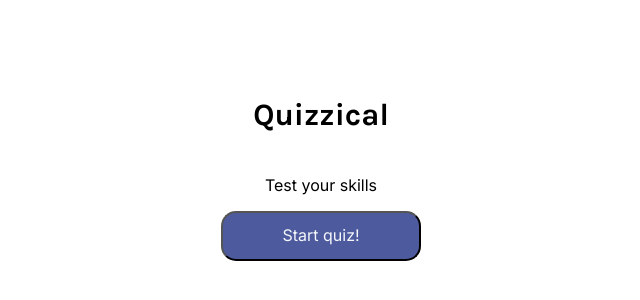
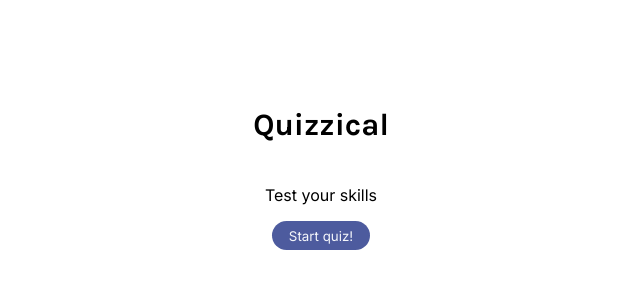
Before and after one commit to TomikxDDD/Quizzical, a React (Vite) app in the folder Quizzical/: page / in a window 1280 px wide. Shown: the part 242-542 px from the top of the page, without its empty margins (319-959 px from the left). Built offline with nearby package versions, Linux system fonts and the light colour scheme.

Commit message:
React router DOM added, minor changes in .css file. Custom hook 'useFetch' added

```diff
--- a/Quizzical/package.json
+++ b/Quizzical/package.json
@@ -10,7 +10,8 @@
   },
   "dependencies": {
     "react": "^18.2.0",
-    "react-dom": "^18.2.0"
+    "react-dom": "^18.2.0",
+    "react-router-dom": "^6.10.0"
   },
   "devDependencies": {
     "@types/react": "^18.0.26",
--- a/Quizzical/src/App.css
+++ b/Quizzical/src/App.css
@@ -1,4 +1,9 @@
 /*Welcome screen*/
+
+:root{
+  --clr-theme: #4D5B9E;
+  --clr-theme-dark: #333c6b;
+}
 
 body{
   min-height: 100vh;
@@ -33,21 +38,25 @@ body{
 
 }
 
-.start-quiz-button{
-  height: 50px;
-  width: 200px;
-  border-radius: 15px;
+.btn{
+  border: none;
+  border-radius: 100rem;
+  font-family: Inter;
+  font-size: 1rempx;
+  font-weight: 500;
+  text-align: center;
+  padding: 0.5em 1.25em;
+  cursor: pointer;
+  transition: 0.3s ease;
+  background: var(--clr-theme);
+  color: #F5F7FB;
+}
 
-  background: #4D5B9E;
+.btn:hover {
+  background: var(--clr-theme-dark);
+  color: #fff;
+}
 
-  color: #F5F7FB;
-  font-family: Inter;
-  font-size: 16px;
-  font-weight: 500;
-  line-height: 19px;
-  letter-spacing: 0em;
-  text-align: center;
-}
 
 /* QuestionScreen */
 .question-screen-container{
@@ -64,8 +73,6 @@ body{
   font-family: Karla;
   font-size: 2rem;
   font-weight: 700;
-  line-height: 19px;
-  letter-spacing: 0em;
   text-align: center;
 }
 
@@ -82,8 +89,6 @@ body{
   font-family: Karla;
   font-size: 1rem;
   font-weight: 700;
-  line-height: 19px;
-  letter-spacing: 0em;
   text-align: left;
 }
 
@@ -106,7 +111,7 @@ body{
   padding: 0.25rem 0.75rem;
 
   border-radius: 0.5rem;
-  border: 0.794239px solid #4D5B9E;
+  border: 0.794239px solid var(--clr-theme);
 
   background: transparent;
   color: #293264;
@@ -114,8 +119,6 @@ body{
   font-family: Inter;
   font-size: 0.75rem;
   font-weight: 500;
-  line-height: 1rem;
-  letter-spacing: 0em;
   text-align: center;
 }
 
@@ -126,17 +129,17 @@ body{
 }
 
 .answer:active{
-  background-color: #4D5B9E;
+  background-color: var(--clr-theme);
   color: white;
   cursor: pointer;
 }
 
 .answer-selected{
-  background: #4D5B9E;
+  background: var(--clr-theme);
   color: white;
 }
 .answer-selected:hover{
-  background: #394375;
+  background: var(--clr-theme-dark);
   color: white;
 }
 
@@ -146,32 +149,4 @@ body{
   width: 100%;
   background: #DBDEF0;
   margin: 1rem 0;
-
-
 }
-
-.btn-check-answers{
-  width: 180px;
-  height: 35px;
-
-  background: #4D5B9E;
-  border-radius: 10px;
-  border: none;
-  margin-top: 0.5rem;
-  cursor: pointer;
-
-  padding: 0.5rem 1.5rem;
-
-  color: #F5F7FB;
-  font-family: Inter;
-  font-size: 1rem;
-  font-weight: 600;
-  line-height: 12px;
-  letter-spacing: 0em;
-  text-align: center;
-}
-
-.btn-check-answers:hover{
-  background: #236;
-  font-weight: 700;
-}
--- a/Quizzical/src/App.jsx
+++ b/Quizzical/src/App.jsx
@@ -1,5 +1,6 @@
 import React from "react"
-import reactLogo from './assets/react.svg'
+import {BrowserRouter, Routes, Route} from "react-router-dom"
+
 import './App.css'
 
 import WelcomeScreen from "./components/WelcomeScreen.jsx"
@@ -7,18 +8,14 @@ import QuestionsScreen from "./components/QuestionsScreen.jsx"
 
 function App() {
 
-  const [showWelcomeScreen, setShowWelcomeScreen] = React.useState(true)
-
-  // console.log(showWelcomeScreen)
-
-  function startGame(){
-    setShowWelcomeScreen(oldShowWelcomeScreen => !oldShowWelcomeScreen)
-  }
-
   return (
     <div className="app-container">
-      {showWelcomeScreen && <WelcomeScreen startGame={startGame}/>}
-      {!showWelcomeScreen && <QuestionsScreen />}
+      <BrowserRouter>
+        <Routes>
+          <Route exact path='/' element={<WelcomeScreen/>} />
+          <Route path='/questions' element={<QuestionsScreen />} />
+        </Routes>
+      </BrowserRouter>
     </div>
   )
 }
--- a/Quizzical/src/components/AnswerField.jsx
+++ b/Quizzical/src/components/AnswerField.jsx
@@ -1,5 +1,3 @@
-import React from "react";
-import { memo } from "react";
 
 import { decodeTextFromAPI } from "../functions/Functions";
 
@@ -9,7 +7,6 @@ function AnswerField(props){
 
   let classNameAttr = props.selected ? "answer answer-selected" : "answer"
 
-  console.log(props.selected, classNameAttr)
   return(
     <>
       <p className={classNameAttr} onClick={() => props.handleClick(props.id)}> {decodedAnswerTxt} </p>
@@ -17,4 +14,4 @@ function AnswerField(props){
   )
 }
 
-export default memo(AnswerField)
+export default AnswerField
--- a/Quizzical/src/components/Question.jsx
+++ b/Quizzical/src/components/Question.jsx
@@ -1,14 +1,12 @@
-import React from "react";
+import { useState, useEffect} from "react"
 import {nanoid} from "nanoid"
 
 import AnswerField from "./AnswerField";
 import {shuffleArray, decodeTextFromAPI} from "../functions/Functions.js"
 
-import { memo } from "react";
-
 function Question(props){
 
-  const [answers, setAnswers] = React.useState([]) // React state for storing each answer as an object inside of an array of questions
+  const [answers, setAnswers] = useState([]) // React state for storing each answer as an object inside of an array of questions
 
   /**
    * Function to select a single answer within one question.
@@ -17,7 +15,6 @@ function Question(props){
    */
   function selectAnswer(id){
     setAnswers(oldAnswers => oldAnswers.map(oldAnswer => {
-      console.log(id, oldAnswer.id)
       if (id == oldAnswer.id) {
         return {...oldAnswer,
                 selected: true}
@@ -35,7 +32,7 @@ function Question(props){
   answersTxt = shuffleArray(answersTxt)
 
   // Update the answers state, right now only at the begginning of the application
-  React.useEffect(() => {
+  useEffect(() => {
     let objAnswers = answersTxt.map(ansTxt => {
       return {id:nanoid(),
         answerTxt: ansTxt,
@@ -65,4 +62,4 @@ function Question(props){
     </section>
   )
 }
-export default memo(Question)
+export default Question
--- a/Quizzical/src/components/QuestionsScreen.jsx
+++ b/Quizzical/src/components/QuestionsScreen.jsx
@@ -1,21 +1,16 @@
-import React from "react";
+import { useState, useEffect } from "react";
 import {nanoid} from "nanoid"
 
-import Question from "./Question.jsx"
-
-import { memo } from "react";
+import Question from "./Question.jsx";
 
 function QuestionsScreen(){
 
-  const [checkAnswers, setCheckAnswers] = React.useState(false)
+  const [checkAnswers, setCheckAnswers] = useState(false)
 
-  const [questionData, setQuestionData] = React.useState([])
-
-  // console.log(questionData)
-  // console.log(checkAnswers)
+  const [questionData, setQuestionData] = useState([])
 
   /* Calling open trivia database API */
-  React.useEffect(() => {
+  useEffect(() => {
     fetch("https://opentdb.com/api.php?amount=5")
       .then(res => res.json())
       .then(data => setQuestionData(data.results))
@@ -33,9 +28,9 @@ function QuestionsScreen(){
         <h2 className="question-screen-heading"> Test your skills </h2>
         {questions}
       </main>
-      <button type="button" className="btn-check-answers"> Check answers </button>
+      <button type="button" className="btn btn-check-answers"> Check answers </button>
     </>
   )
 }
 
-export default memo(QuestionsScreen)
+export default QuestionsScreen
--- a/Quizzical/src/components/WelcomeScreen.jsx
+++ b/Quizzical/src/components/WelcomeScreen.jsx
@@ -1,16 +1,14 @@
-import React from "react"
 
-export default function WelcomeScreen(props){
+import { Link } from "react-router-dom"
+
+export default function WelcomeScreen(){
   return(
     <>
       <h2 className="welcome-screen-h2"> Quizzical </h2>
       <p className="welcome-screen-p">Test your skills</p>
-      <button type='button'
-        className="start-quiz-button"
-        onClick={props.startGame}
-        >
-        Start quiz!
-      </button>
+      <Link to='/questions'>
+        <button type='button' className="btn start-quiz-button" >Start quiz! </button>
+      </Link>
     </>
   )
 }
--- a/Quizzical/src/functions/Functions.js
+++ b/Quizzical/src/functions/Functions.js
@@ -2,21 +2,17 @@
  * Shuffle algorithm taken from https://www.w3docs.com/snippets/javascript/how-to-randomize-shuffle-a-javascript-array.html
  */
 export function shuffleArray(arr) {
-  // Start from the last element and swap
-  // one by one. We don't need to run for
-  // the first element that's why i > 0
+
   for (let i = arr.length - 1; i > 0; i--) {
-    // pick a random index from 0 to i inclusive
-    const j = Math.floor(Math.random() * (i + 1)); // at random index
-    // Swap arr[i] with the element
+    const j = Math.floor(Math.random() * (i + 1));
     [arr[i], arr[j]] = [arr[j], arr[i]];
   }
   return arr
 }
 
-  /** Decoding the text from API call; Code taken from
-   * https://stackoverflow.com/questions/47962519/html-special-character-symbol-not-rendering-in-react-component
-  */
+/** Decoding the text from API call; Code taken from
+ * https://stackoverflow.com/questions/47962519/html-special-character-symbol-not-rendering-in-react-component
+*/
 export function decodeTextFromAPI(textToDecode){
   const parser = new DOMParser();
   const decodedQuestion = parser.parseFromString(textToDecode, 'text/html').body.textContent;
```
Also changed, not shown: Quizzical/src/useFetch.js (added, +31 -0 lines), 1 other file (tests, documents, lock files or other folders).
